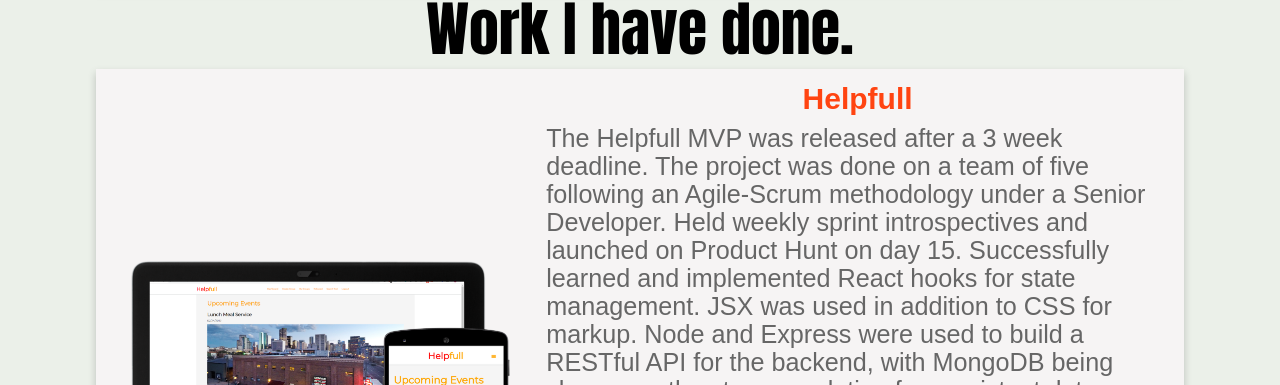
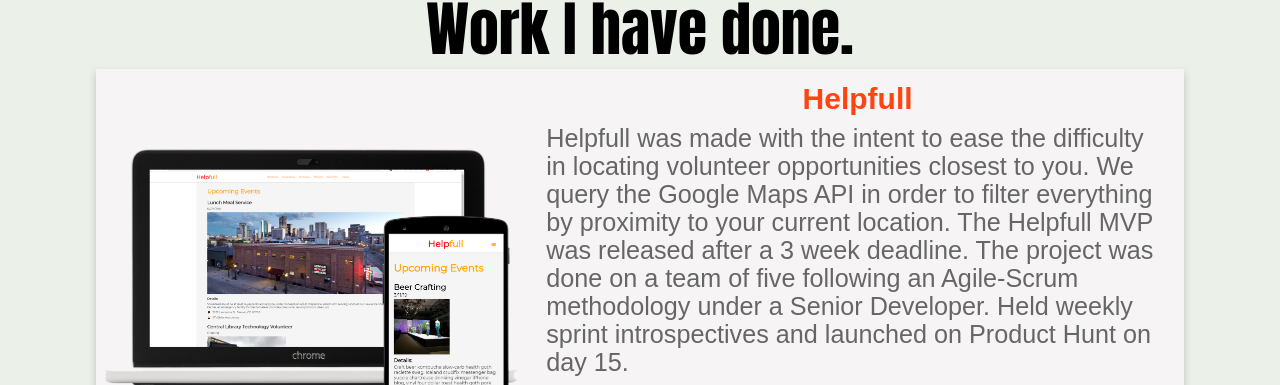
Before and after one commit to Fantosism/fantosism.github.io, a website: page index.html in a window 1280 px wide. Shown: the part 1309-1694 px from the top of the page. Drawn offline with nearby package versions, Linux system fonts and the light colour scheme; some packages are replaced by stand-ins of ours; a script that the page names is missing.

Commit message:
cut verbose summary

```diff
--- a/index.html
+++ b/index.html
@@ -136,14 +136,11 @@
           <div class="about-project-container">
             <h3 class="project-1-title">Helpfull</h3>
             <p class="project-1-description">
-              The Helpfull MVP was released after a 3 week deadline. The project was done on a team of five following an
+              Helpfull was made with the intent to ease the difficulty in locating volunteer opportunities closest to
+              you. We query the Google Maps API in order to filter everything by proximity to your current location. The
+              Helpfull MVP was released after a 3 week deadline. The project was done on a team of five following an
               Agile-Scrum methodology under a Senior Developer. Held weekly sprint introspectives and launched on
-              Product Hunt on day 15. Successfully learned and implemented React hooks for state management. JSX was
-              used in addition to CSS for markup. Node and Express were used to build a RESTful API for the backend,
-              with MongoDB being chosen as the storage solution for persistent data. Authorization is done with JWT
-              using Passport strategies. Testing done with Mocha/Chai on backend and Enzyme/Jest on client. Helpfull was
-              made with the intent to ease the difficulty in locating volunteer opportunities closest to you. We query
-              the Google Maps API in order to filter everything by proximity to your current location.
+              Product Hunt on day 15.
             </p>
             <div class="tech-stack-icons">
               <i class="devicon-react-original colored"></i>
@@ -193,9 +190,7 @@
               <a href="https://en.wikipedia.org/wiki/Spaced_repetition"> spaced repetition</a> with the Python
               programming language. Registering for the App allows the user to login to store their progress and get a
               score depending on how many questions they have answered correctly. There's also a limited trial mode for
-              learning without an account. This application was created with React and Redux for state management, with
-              Node and Express for the backend. MongoDB was used for persistent data, JWT's for authentication with
-              Mocha/Chai and Enzyme for back/front-end testing respectively.
+              learning without an account.
             </p>
             <div class="tech-stack-icons">
               <i class="devicon-react-original colored"></i>
@@ -242,8 +237,7 @@
             <p class="project-1-description">
               MyMDB was created to be an online movie database. A user can query the Api for a movie of their choice,
               view a trailer, and add to a watch or favorite list. The user must register an account before being able
-              to use the application. Future versions will plan on having streaming sites the movie is viewable on
-              persisted in the database as well. Used the OMDB and TMDB API.
+              to use the application.
             </p>
             <div class="tech-stack-icons">
               <i class="devicon-react-original colored"></i>
```
